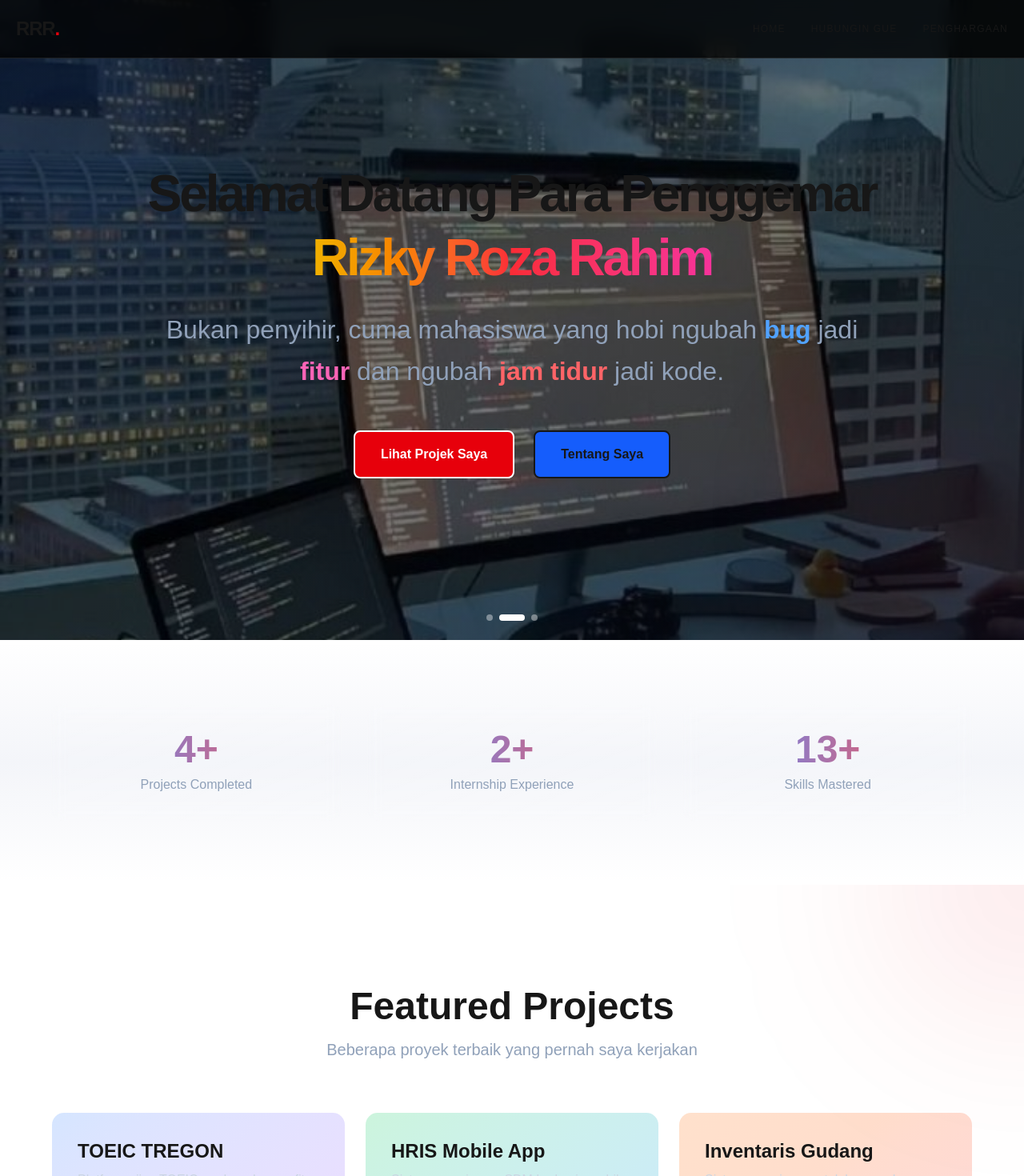
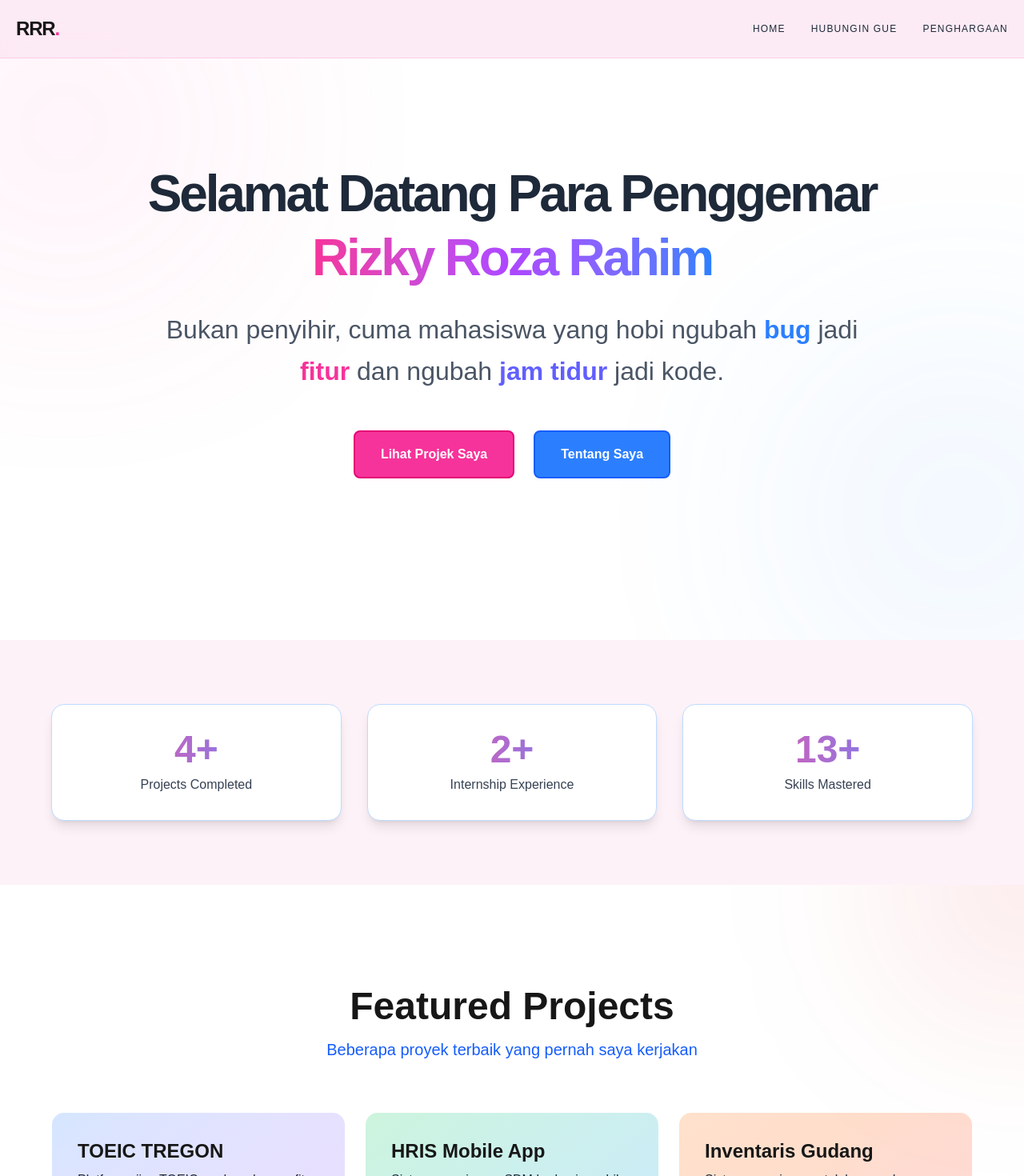
Before and after one commit to RizkyRR27/PORTOIKI, a Next.js app: page / in a window 1280 px wide. Shown: the top 1470 px of the page at 80% size. Built offline with nearby package versions, Linux system fonts and the light colour scheme.

Commit message:
perbaiki desain

```diff
--- a/app/globals.css
+++ b/app/globals.css
@@ -12,12 +12,13 @@
   --font-mono: var(--font-geist-mono);
 }
 
-@media (prefers-color-scheme: dark) {
+/* dark mode is intentionally disabled; always use light background */
+/*@media (prefers-color-scheme: dark) {
   :root {
     --background: #0a0a0a;
     --foreground: #ededed;
   }
-}
+}*/
 
 body {
   background: var(--background);
--- a/app/layout.tsx
+++ b/app/layout.tsx
@@ -9,7 +9,7 @@ export const metadata = {
 export default function RootLayout({ children }: { children: React.ReactNode }) {
   return (
     <html lang="en" className="scroll-smooth">
-      <body className="bg-black text-white antialiased">
+      <body className="bg-pink-50 text-gray-900 antialiased">
         <Navbar />
         {children}
       </body>
--- a/components/FeaturedProjects.tsx
+++ b/components/FeaturedProjects.tsx
@@ -35,9 +35,8 @@ export default function FeaturedProjects() {
       <div className="max-w-6xl mx-auto relative z-10">
         <div className="text-center mb-16 animate-fadeInUp">
           <h2 className="text-5xl font-extrabold mb-4">Featured Projects</h2>
-          <p className="text-xl text-slate-400">Beberapa proyek terbaik yang pernah saya kerjakan</p>
+          <p className="text-xl text-blue-600">Beberapa proyek terbaik yang pernah saya kerjakan</p>
         </div>
-
         <div className="grid grid-cols-1 md:grid-cols-3 gap-6">
           {featured.map((project, index) => (
             <a
@@ -56,7 +55,7 @@ export default function FeaturedProjects() {
                   <h3 className="text-2xl font-bold mb-2 group-hover:text-transparent group-hover:bg-gradient-to-r group-hover:from-blue-500 group-hover:to-red-500 group-hover:bg-clip-text transition-all duration-300">
                     {project.title}
                   </h3>
-                  <p className="text-slate-300 group-hover:text-white transition-colors duration-300">
+                  <p className="text-gray-800 group-hover:text-gray-900 transition-colors duration-300">
                     {project.desc}
                   </p>
                 </div>
--- a/components/Hero.tsx
+++ b/components/Hero.tsx
@@ -2,7 +2,7 @@
 
 import Link from 'next/link';
 import { useState, useEffect } from 'react';
-import HeroBackground from './HeroBackground';
+
 
 export default function Hero() {
   const [mousePosition, setMousePosition] = useState({ x: 0, y: 0 });
@@ -20,17 +20,14 @@ export default function Hero() {
   }, []);
 
   return (
-    <section className="min-h-screen flex flex-col items-center justify-center text-center px-4 relative overflow-hidden pt-20 pb-20">
-      {/* Background Carousel */}
-      <HeroBackground />
-
+    <section className="min-h-screen flex flex-col items-center justify-center text-center px-4 relative overflow-hidden pt-20 pb-20 bg-white">
       {/* Interactive Background Blobs */}
       <div
-        className="absolute top-0 -left-20 w-80 h-80 bg-blue-600/10 rounded-full blur-[120px] animate-pulse-slow transition-transform duration-500 z-0"
+        className="absolute top-0 -left-20 w-80 h-80 bg-pink-400/20 rounded-full blur-[150px] animate-pulse-slow transition-transform duration-500 z-0"
         style={{ transform: `translate(${mousePosition.x}px, ${mousePosition.y}px)` }}
       />
       <div
-        className="absolute bottom-0 -right-20 w-80 h-80 bg-red-600/10 rounded-full blur-[120px] animate-pulse-slow transition-transform duration-500 z-0"
+        className="absolute bottom-0 -right-20 w-80 h-80 bg-blue-400/20 rounded-full blur-[150px] animate-pulse-slow transition-transform duration-500 z-0"
         style={{ transform: `translate(-${mousePosition.x}px, -${mousePosition.y}px)` }}
       />
 
@@ -39,30 +36,30 @@ export default function Hero() {
           <p className="text-sm font-semibold text-blue-400">Welcome to my portfolio</p>
         </div> */}
 
-        <h1 className="text-[48px] md:text-[64px] font-extrabold leading-tight tracking-tighter mb-6 animate-fadeInUp">
+        <h1 className="text-[48px] md:text-[64px] font-extrabold leading-tight tracking-tighter mb-6 animate-fadeInUp text-gray-800">
           Selamat Datang Para Penggemar <br />
-          <span className="text-transparent bg-gradient-to-r from-yellow-500 via-red-500 to-pink-500 bg-clip-text animate-float">
+          <span className="text-transparent bg-gradient-to-r from-pink-500 via-purple-500 to-blue-500 bg-clip-text animate-float">
             Rizky Roza Rahim
           </span>
         </h1>
 
-        <p className="text-[24px] md:text-[32px] text-slate-400 max-w-4xl mx-auto font-light leading-relaxed animate-fadeInUp" style={{ animationDelay: '0.2s' }}>
-         Bukan penyihir, cuma mahasiswa yang hobi ngubah <span className="text-blue-400 font-semibold">bug</span>  jadi  <span className="text-pink-400 font-semibold">fitur</span> dan ngubah <span className="text-red-400 font-semibold">jam tidur</span> jadi kode.
+        <p className="text-[24px] md:text-[32px] text-gray-600 max-w-4xl mx-auto font-light leading-relaxed animate-fadeInUp" style={{ animationDelay: '0.2s' }}>
+          Bukan penyihir, cuma mahasiswa yang hobi ngubah <span className="text-blue-500 font-semibold">bug</span> jadi <span className="text-pink-500 font-semibold">fitur</span> dan ngubah <span className="text-indigo-500 font-semibold">jam tidur</span> jadi kode.
         </p>
 
        <div className="mt-12 flex gap-6 justify-center flex-col sm:flex-row animate-fadeInUp" style={{ animationDelay: '0.4s' }}>
   {/* Tombol: Lihat Projek Saya (Kuning ke Oranye + Border) */}
   <Link
     href="/project"
-    className="px-8 py-4 bg-red-600 border-2 border-black-700 text-white font-bold rounded-lg transition-all duration-300 transform hover:scale-105 hover:shadow-lg hover:shadow-orange-500/50 active:scale-95 text-center"
+    className="px-8 py-4 bg-pink-500 border-2 border-pink-600 text-white font-bold rounded-lg transition-all duration-300 transform hover:scale-105 hover:shadow-lg hover:shadow-pink-300/50 active:scale-95 text-center"
   >
     Lihat Projek Saya
   </Link>
 
-  {/* Tombol: Tentang Saya (Oranye ke Kuning) */}
+  {/* Tombol: Tentang Saya */}
   <Link
     href="/about"
-    className="px-8 py-4 bg-blue-600 border-2 border-black-500 text-whote font-bold rounded-lg transition-all duration-300 transform hover:scale-105 hover:shadow-lg hover:shadow-yellow-500/50 active:scale-95 text-center"
+    className="px-8 py-4 bg-blue-500 border-2 border-blue-600 text-white font-bold rounded-lg transition-all duration-300 transform hover:scale-105 hover:shadow-lg hover:shadow-blue-300/50 active:scale-95 text-center"
   >
     Tentang Saya
   </Link>
--- a/components/HeroBackground.tsx
+++ /dev/null
@@ -1,69 +0,0 @@
-'use client';
-
-import { useState, useEffect } from 'react';
-
-export default function HeroBackground() {
-  const [currentIndex, setCurrentIndex] = useState(0);
-  const [isLoading, setIsLoading] = useState(true);
-
-  // List foto - taruh foto di public/images/hero/ dengan nama hero1.jpg, hero2.jpg, dst
-  const photos = [
-    '/images/BG/2.jpg',
-    '/images/BG/3.jpg',
-    '/images/BG/4.jpg',
-
-  ];
-
-  // Auto-rotate foto setiap 4 detik
-  useEffect(() => {
-    const interval = setInterval(() => {
-      setCurrentIndex((prev) => (prev + 1) % photos.length);
-    }, 3000);
-
-    return () => clearInterval(interval);
-  }, [photos.length]);
-
-  return (
-    <div className="absolute inset-0 overflow-hidden">
-      {/* Background Photos Container */}
-      <div className="relative w-full h-full">
-        {photos.map((photo, index) => (
-          <img
-            key={index}
-            src={photo}
-            alt={`Hero background ${index + 1}`}
-            className={`absolute inset-0 w-full h-full object-cover transition-opacity duration-1000 ${
-              index === currentIndex ? 'opacity-100' : 'opacity-0'
-            }`}
-            onError={(e) => {
-              // Hide broken images gracefully
-              (e.currentTarget as HTMLImageElement).style.display = 'none';
-            }}
-          />
-        ))}
-
-        {/* Dark Overlay untuk readability text */}
-        <div className="absolute inset-0 bg-black/50" />
-
-        {/* Animated Gradient Overlay */}
-        <div className="absolute inset-0 bg-gradient-to-br from-slate-900/40 via-transparent to-slate-900/40" />
-      </div>
-
-      {/* Photo Indicators (dots) */}
-      <div className="absolute bottom-6 left-1/2 transform -translate-x-1/2 flex gap-2 z-20">
-        {photos.map((_, index) => (
-          <button
-            key={index}
-            onClick={() => setCurrentIndex(index)}
-            className={`w-2 h-2 rounded-full transition-all duration-300 ${
-              index === currentIndex
-                ? 'bg-white w-8'
-                : 'bg-white/40 hover:bg-white/70'
-            }`}
-            aria-label={`Go to photo ${index + 1}`}
-          />
-        ))}
-      </div>
-    </div>
-  );
-}
--- a/components/Navbar.tsx
+++ b/components/Navbar.tsx
@@ -11,27 +11,23 @@ export default function Navbar() {
   }, []);
 
   return (
-    <nav className={`fixed top-0 w-full z-50 bg-black/80 backdrop-blur-md border-b border-white/10 p-5 flex justify-between items-center ${isVisible ? 'animate-fadeInDown' : 'opacity-0'}`}>
-      <Link href="/" className="text-2xl font-bold tracking-tighter group hover:text-red-600 transition-colors duration-300">
-        RRR<span className="text-red-600 group-hover:animate-glow">.</span>
+    <nav className={`fixed top-0 w-full z-50 bg-pink-100/80 backdrop-blur-md border-b border-pink-200 p-5 flex justify-between items-center ${isVisible ? 'animate-fadeInDown' : 'opacity-0'}`}>
+      <Link href="/" className="text-2xl font-bold tracking-tighter group hover:text-pink-500 transition-colors duration-300">
+        RRR<span className="text-pink-500 group-hover:animate-glow">.</span>
       </Link>
-      <div className="flex gap-8 font-medium uppercase tracking-widest text-xs">
+      <div className="flex gap-8 font-medium uppercase tracking-widest text-xs text-gray-800">
         <Link href="/" className="relative hover:text-blue-500 transition-colors duration-300 group">
           <span>Home</span>
           <span className="absolute bottom-0 left-0 w-0 h-0.5 bg-blue-500 group-hover:w-full transition-all duration-300"></span>
         </Link>
-        <Link href="/HUBi" className="relative hover:text-red-500 transition-colors duration-300 group">
+        <Link href="/HUBi" className="relative hover:text-pink-500 transition-colors duration-300 group">
           <span>Hubungin Gue</span>
-          <span className="absolute bottom-0 left-0 w-0 h-0.5 bg-red-500 group-hover:w-full transition-all duration-300"></span>
+          <span className="absolute bottom-0 left-0 w-0 h-0.5 bg-pink-500 group-hover:w-full transition-all duration-300"></span>
         </Link>
-        <Link href="/Penghargaan" className="relative hover:text-yellow-500 transition-colors duration-300 group">
+        <Link href="/Penghargaan" className="relative hover:text-blue-500 transition-colors duration-300 group">
           <span>Penghargaan</span>
-          <span className="absolute bottom-0 left-0 w-0 h-0.5 bg-yellow-500 group-hover:w-full transition-all duration-300"></span>
+          <span className="absolute bottom-0 left-0 w-0 h-0.5 bg-blue-500 group-hover:w-full transition-all duration-300"></span>
         </Link>
-        {/* <Link href="/Sertif "relative hover:text-red-500 transition-colors duration-300 group">
-          <span>Sertifikat
-          <span className="absolute bottom-0 left-0 w-0 h-0.5 bg-red-500 group-hover:w-full transition-all duration-300"></span>
-        </Link> */}
       </div>
     </nav>
   );
--- a/components/Stats.tsx
+++ b/components/Stats.tsx
@@ -27,19 +27,19 @@ export default function Stats() {
   }, []);
 
   return (
-    <section className="py-20 px-10 bg-gradient-to-b from-transparent via-blue-900/5 to-transparent">
+    <section className="py-20 px-10 bg-pink-50">
       <div className="max-w-6xl mx-auto grid grid-cols-1 md:grid-cols-3 gap-8">
         {counters.map((stat, index) => (
           <div
             key={stat.label}
-            className="p-8 rounded-2xl bg-gradient-to-br from-white/5 to-white/0 border border-white/10 backdrop-blur-sm hover:border-blue-500/30 transition-all duration-500 hover:bg-gradient-to-br hover:from-blue-900/20 hover:to-white/5 group animate-fadeInUp"
+            className="p-8 rounded-2xl bg-white shadow-lg border border-blue-200 hover:border-pink-300 transition-all duration-500 group animate-fadeInUp"
             style={{ animationDelay: `${index * 0.15}s` }}
           >
             <div className="text-center">
-              <div className="text-5xl font-extrabold bg-gradient-to-r from-blue-500 to-red-500 bg-clip-text text-transparent mb-2">
+              <div className="text-5xl font-extrabold bg-gradient-to-r from-pink-500 to-blue-500 bg-clip-text text-transparent mb-2">
                 {Math.floor(stat.value)}{stat.suffix}
               </div>
-              <p className="text-slate-400 group-hover:text-white transition-colors">{stat.label}</p>
+              <p className="text-gray-700 group-hover:text-gray-900 transition-colors">{stat.label}</p>
             </div>
           </div>
         ))}
```
Also changed, not shown: app/HUBi/page.tsx (+9 -9 lines), app/project/page.tsx (+8 -8 lines), components/PenghargaanGallery.tsx (+7 -7 lines), components/PenghargaanNavbar.tsx (+4 -4 lines).
